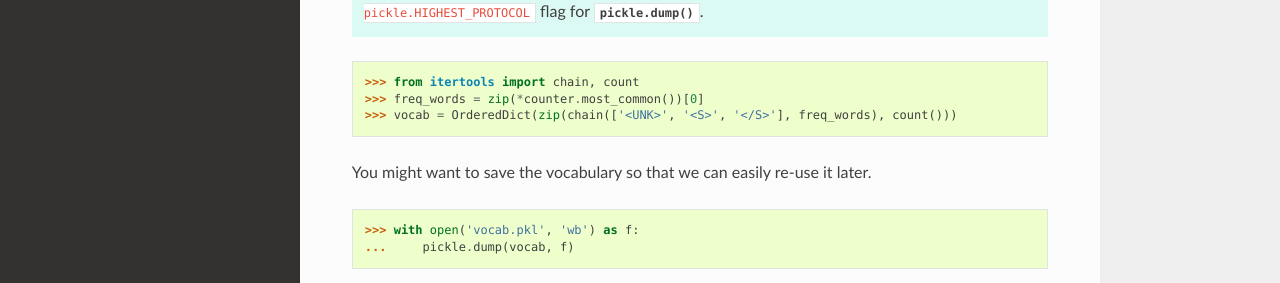
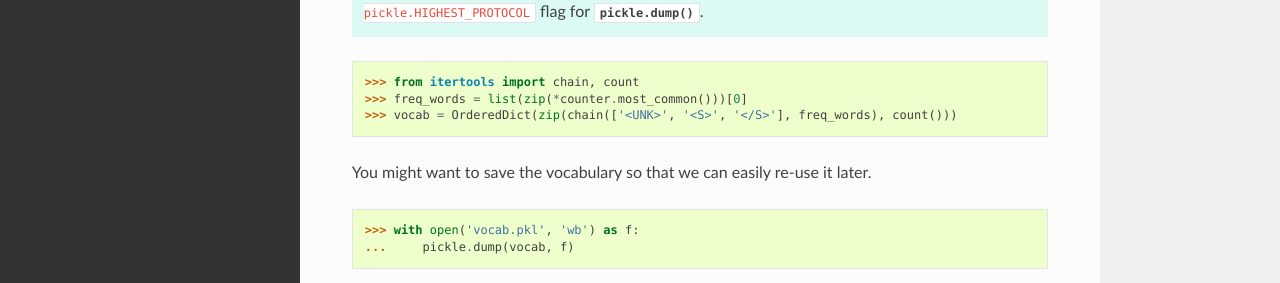
Before and after one commit to mila-iqia/fuel, a Sphinx documentation site: the page built from docs/translation.rst, in a window 1280 px wide and 900 px high, scrolled down 914 px. Shown: the part 168-451 px from the top of the window. Built offline with Sphinx 7.4.7 and the Read the Docs theme 2.0.0, drawn with Linux system fonts in a browser that asks for light colours.

Commit message:
Update translation.rst

```diff
--- a/docs/translation.rst
+++ b/docs/translation.rst
@@ -50,7 +50,7 @@ indices for the unknown, beginning-of-sentence and end-of-sentence tokens.
    the ``protocol-pickle.HIGHEST_PROTOCOL`` flag for :meth:`pickle.dump`.
 
 >>> from itertools import chain, count
->>> freq_words = zip(*counter.most_common())[0]
+>>> freq_words = list(zip(*counter.most_common()))[0]
 >>> vocab = OrderedDict(zip(chain(['<UNK>', '<S>', '</S>'], freq_words), count()))
 
 You might want to save the vocabulary so that we can easily re-use it later.
```
